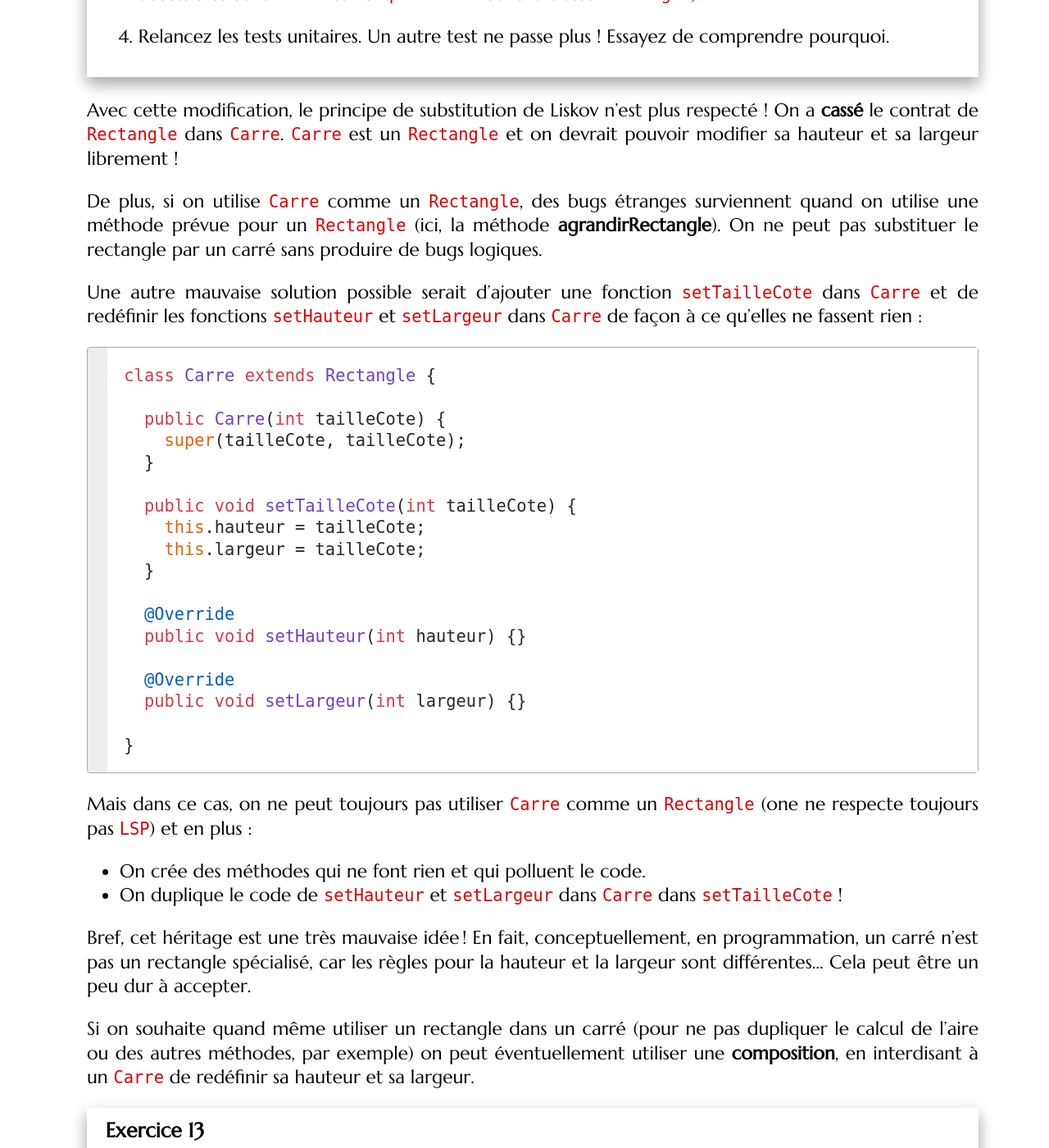
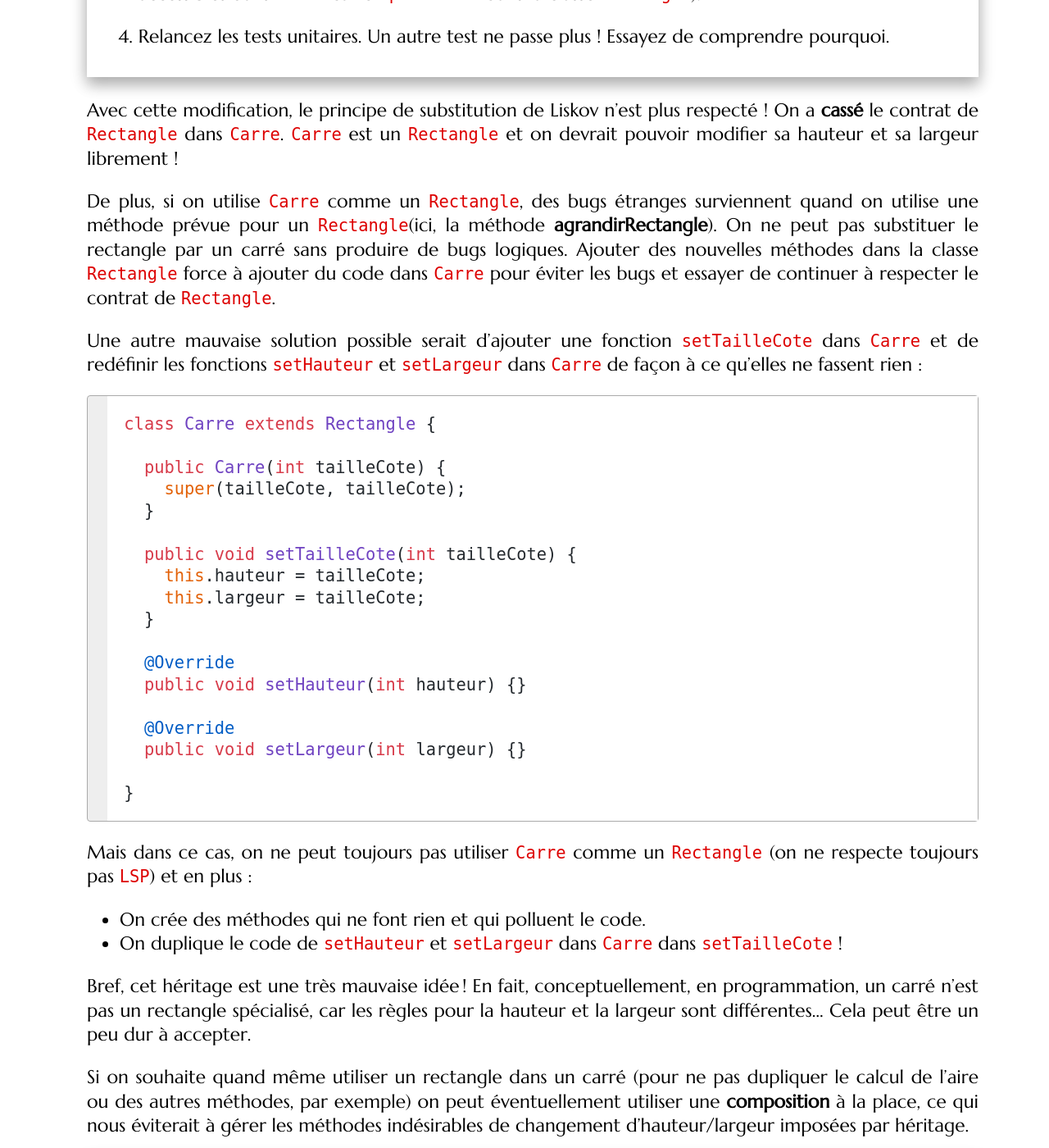
Before and after one commit to mgasquet/R304-QualiteDeveloppement, a Jekyll site: the page built from tutorials/tutorial3.md, in a window 1280 px wide and 1400 px high, scrolled down 28667 px. Shown: the whole window at 82% size. Built offline with Jekyll 4.4.1, drawn with Linux system fonts in a browser that asks for light colours; some web fonts are replaced.

Commit message:
reformulations

````diff
--- a/tutorials/tutorial3.md
+++ b/tutorials/tutorial3.md
@@ -748,7 +748,7 @@ Voici un scénario illustrant plus en détail le problème de non-respect du pri
 
 Avec cette modification, le principe de substitution de Liskov n'est plus respecté ! On a **cassé** le contrat de `Rectangle` dans `Carre`. `Carre` est un `Rectangle` et on devrait pouvoir modifier sa hauteur et sa largeur librement !
 
-De plus, si on utilise `Carre` comme un `Rectangle`, des bugs étranges surviennent quand on utilise une méthode prévue pour un `Rectangle` (ici, la méthode **agrandirRectangle**). On ne peut pas substituer le rectangle par un carré sans produire de bugs logiques.
+De plus, si on utilise `Carre` comme un `Rectangle`, des bugs étranges surviennent quand on utilise une méthode prévue pour un `Rectangle`(ici, la méthode **agrandirRectangle**). On ne peut pas substituer le rectangle par un carré sans produire de bugs logiques. Ajouter des nouvelles méthodes dans la classe `Rectangle` force à ajouter du code dans `Carre` pour éviter les bugs et essayer de continuer à respecter le contrat de `Rectangle`.
 
 Une autre mauvaise solution possible serait d'ajouter une fonction `setTailleCote` dans `Carre` et de redéfinir les fonctions `setHauteur` et `setLargeur` dans `Carre` de façon à ce qu'elles ne fassent rien :
 
@@ -773,13 +773,13 @@ class Carre extends Rectangle {
 }
 ```
 
-Mais dans ce cas, on ne peut toujours pas utiliser `Carre` comme un `Rectangle` (one ne respecte toujours pas `LSP`) et en plus :
+Mais dans ce cas, on ne peut toujours pas utiliser `Carre` comme un `Rectangle` (on ne respecte toujours pas `LSP`) et en plus :
 * On crée des méthodes qui ne font rien et qui polluent le code.
 * On duplique le code de `setHauteur` et `setLargeur` dans `Carre` dans `setTailleCote` !
 
 Bref, cet héritage est une très mauvaise idée ! En fait, conceptuellement, en programmation, un carré n'est pas un rectangle spécialisé, car les règles pour la hauteur et la largeur sont différentes... Cela peut être un peu dur à accepter.
 
-Si on souhaite quand même utiliser un rectangle dans un carré (pour ne pas dupliquer le calcul de l'aire ou des autres méthodes, par exemple) on peut éventuellement utiliser une **composition**, en interdisant à un `Carre` de redéfinir sa hauteur et sa largeur.
+Si on souhaite quand même utiliser un rectangle dans un carré (pour ne pas dupliquer le calcul de l'aire ou des autres méthodes, par exemple) on peut éventuellement utiliser une **composition** à la place, ce qui nous éviterait à gérer les méthodes indésirables de changement d'hauteur/largeur imposées par héritage.
 
 <div class="exercise">
 
````
